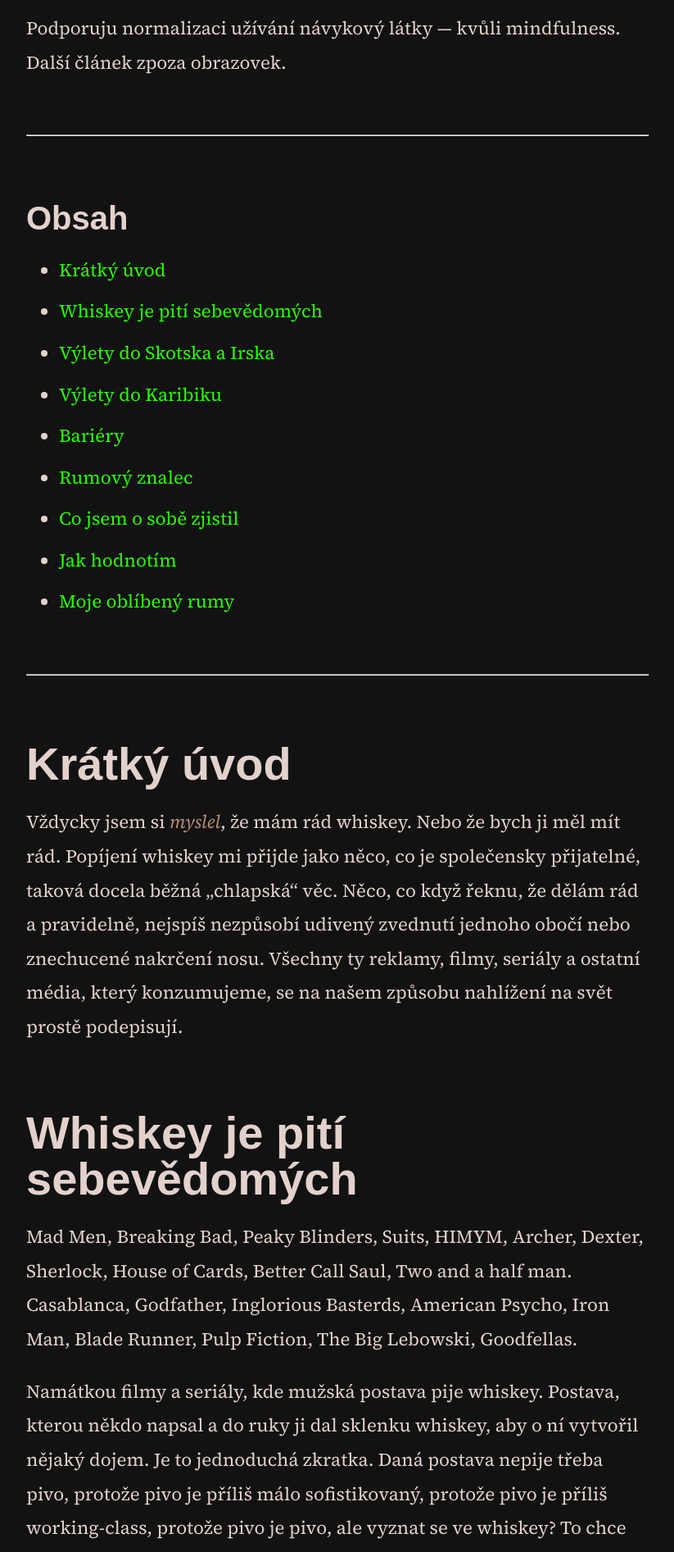
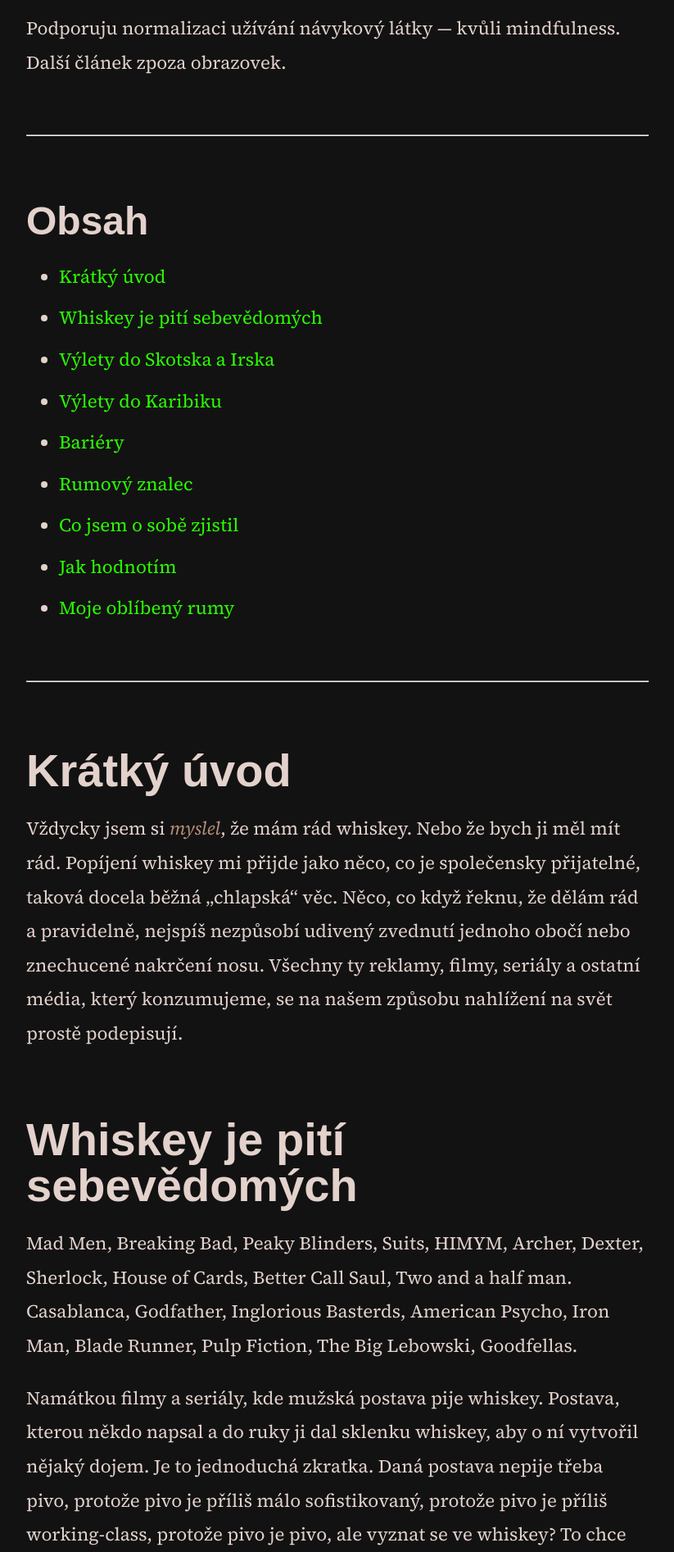
Before and after one commit to scherrer-txt/bts, a Jekyll site: the page built from _posts/2024-03-21-nekdo-to-rad-sladke.md, in a window 1280 px wide. Shown: the part 974-2867 px from the top of the page at 82% size, without its empty margins (228-1051 px from the left). Built offline with Jekyll 4.4.1, drawn with Linux system fonts in a browser that asks for light colours; some web fonts are replaced.

```diff
--- a/_posts/2024-03-21-nekdo-to-rad-sladke.md
+++ b/_posts/2024-03-21-nekdo-to-rad-sladke.md
@@ -12,7 +12,7 @@ Podporuju normalizaci užívání návykový látky — kvůli mindfulness. Dal
 
 ---
 
-#### Obsah
+### Obsah
 {:.no_toc}
 
 * TOC
```
